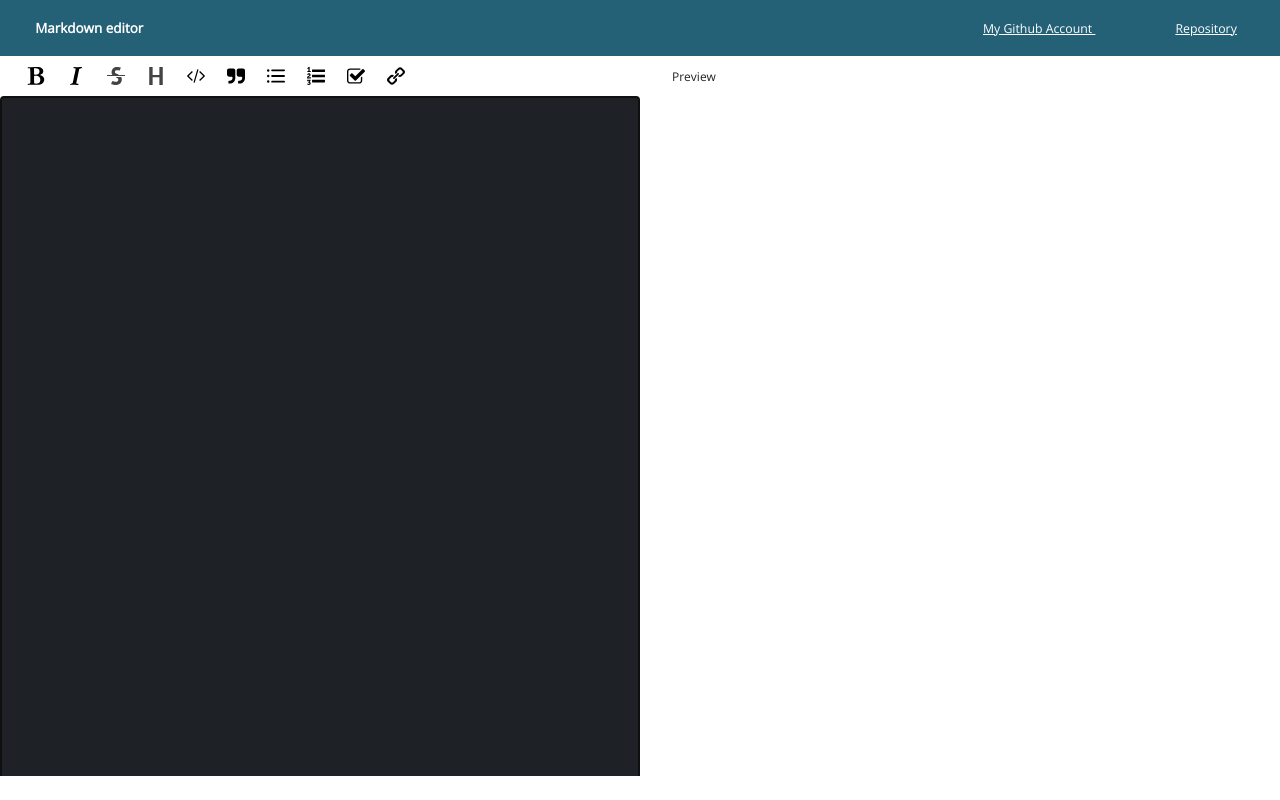
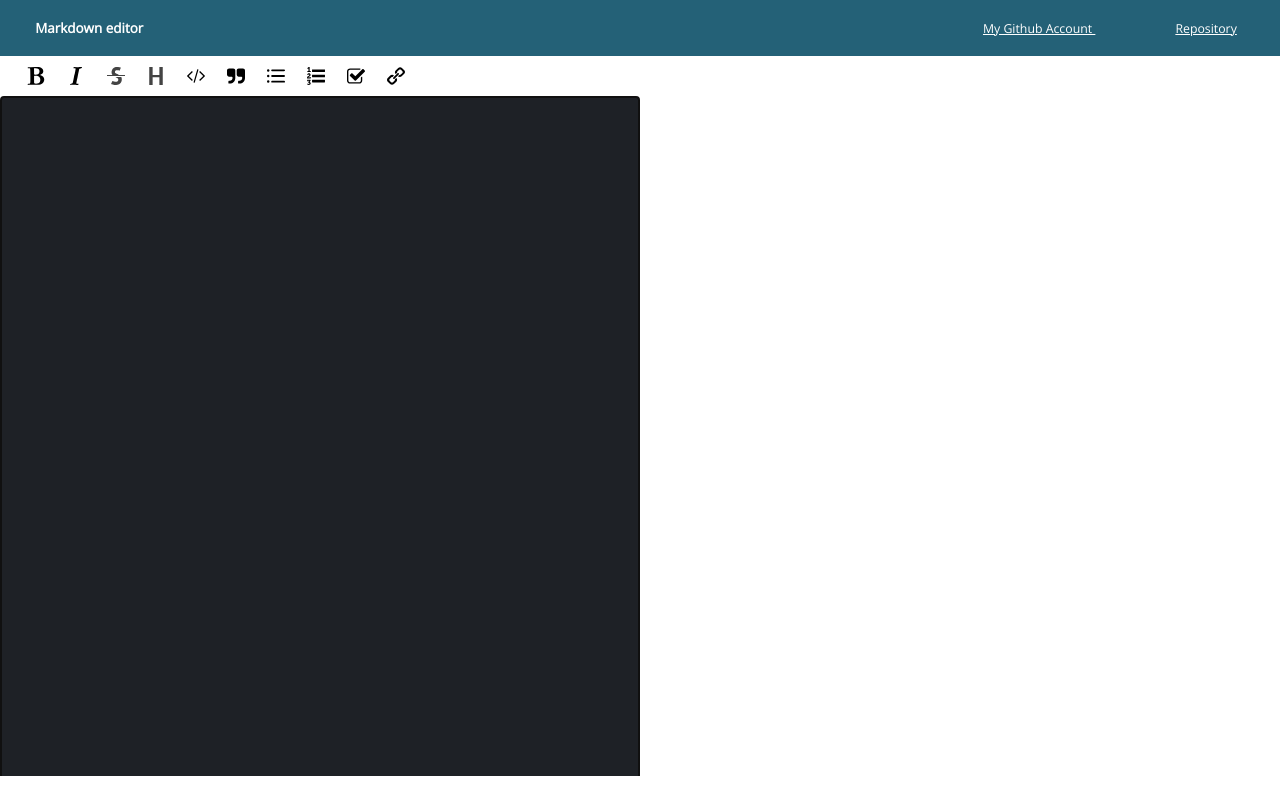
Before and after one commit to wglugla/markdown-editor, a React (Create React App) app: page / in a window 1280 px wide. Built offline with nearby package versions, Linux system fonts and the light colour scheme.

Commit message:
Correct scrolling

```diff
--- a/src/components/Editor/Editor.tsx
+++ b/src/components/Editor/Editor.tsx
@@ -20,7 +20,7 @@ export interface RefProps {
 }
 
 const StyledForm = styled.form<{ block: boolean }>`
-    display: ${props => (props.block ? 'block' : 'none')}
+    display: ${props => (props.block ? 'block' : 'none')};
     background: gray;
     width: 100%;
     overflow: hidden;
@@ -60,10 +60,8 @@ export default function Editor(props: Props) {
     }, [itemRefs]);
 
     useEffect(() => {
-        if (itemRefs[0]) {
-            itemRefs[0].scrollTop = props.distanceFromTop;
-        }
-    }, [props.distanceFromTop, itemRefs]);
+        itemRefs[0].scrollTop = props.distanceFromTop;
+    }, []);
 
     useEffect(() => {
         localStorage.setItem('markdownEditorContent', editorContent);
@@ -105,16 +103,9 @@ export default function Editor(props: Props) {
         event.currentTarget.setSelectionRange(currentPosition, currentPosition);
     };
 
-    let timer: number;
-
     const handleScroll = (event: React.UIEvent<HTMLTextAreaElement>) => {
         const { scrollTop } = event.currentTarget;
-        if (timer) {
-            clearTimeout(timer);
-        }
-        timer = setTimeout(() => {
-            props.changeScrollTop(scrollTop);
-        }, 20);
+        props.changeScrollTop(scrollTop);
     };
 
     const context = useContext(ModeContext);
--- a/src/components/Main.tsx
+++ b/src/components/Main.tsx
@@ -22,6 +22,7 @@ const StyledToggler = styled.button`
     border: none;
     font-weight: 600;
     z-index: 100;
+    background: #ffffff;
     cursor: pointer;
     :hover,
     :focus {
--- a/src/components/Preview/Preview.tsx
+++ b/src/components/Preview/Preview.tsx
@@ -5,33 +5,23 @@ import styled from 'styled-components';
 import { ModeContext } from '../../shared/ModeContext';
 
 const PreviewView = styled.div<{ block: boolean }>`
-    display: ${props => (props.block ? 'block' : 'none')};
-    width: 100%;
+    visibility: ${props => (props.block ? 'visible' : 'hidden')};
+    width: ${props => (props.block ? '100%' : '0%')};
     height: 100%;
-    padding: 3rem 2rem;
+    padding: ${props => (props.block ? '1rem 2rem' : '0')};
     overflow-wrap: break-word;
     box-sizing: border-box;
     font-size: 12px;
+    position: relative;
     overflow-x: hidden;
     overflow-y: scroll;
-    position: relative;
-
+    img {
+        max-width: 100%;
+    }
     @media (min-width: 900px) {
-        display: block;
+        visibility: visible;
         width: 50%;
-        ::before {
-            content: 'Preview';
-            position: absolute;
-            left: 0;
-            top: 0;
-            display: flex;
-            align-items: center;
-            padding-left: 2rem;
-            color: #222222;
-            width: 100%;
-            height: 5vh;
-            background: #ffffff;
-        }
+        padding: 1rem 2rem;
     }
 `;
 
@@ -45,31 +35,18 @@ export default function Preview(props: Props) {
     const [itemRefs] = useState<HTMLDivElement[]>([]);
 
     useEffect(() => {
-        if (itemRefs[0]) {
-            itemRefs[0].scrollTop = props.distanceFromTop;
-        }
-    }, [props.distanceFromTop, itemRefs]);
+        console.log(props.distanceFromTop);
+        itemRefs[0].scrollTop = props.distanceFromTop;
+    }, [props.distanceFromTop]);
 
     function inputRef(ref: HTMLDivElement) {
         itemRefs.push(ref);
     }
 
-    let timer: number;
-
-    const handleScroll = (event: React.UIEvent<HTMLDivElement>) => {
-        const { scrollTop } = event.currentTarget;
-        if (timer) {
-            clearTimeout(timer);
-        }
-        timer = setTimeout(() => {
-            props.changeScrollTop(scrollTop);
-        }, 20);
-    };
-
     const context = useContext(ModeContext);
 
     return (
-        <PreviewView block={context.previewDisplay} ref={inputRef} onScroll={handleScroll}>
+        <PreviewView block={context.previewDisplay} ref={inputRef}>
             <ReactMarkdown source={props.value} renderers={{ inlineCode: StyledInlineCode }} />
         </PreviewView>
     );
```
